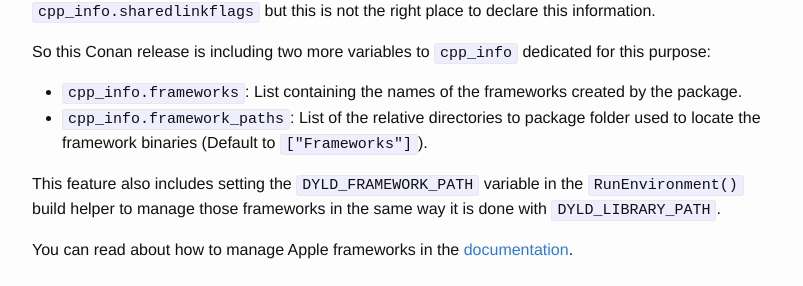
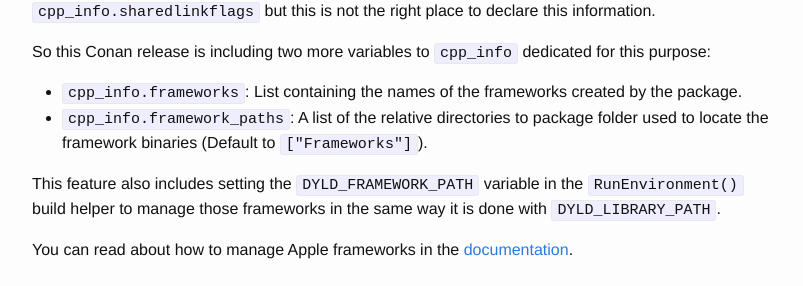
Before and after one commit to conan-io/conan-io.github.io, a Jekyll site: the page built from _posts/2019-10-01-New-conan-release-1-19.markdown, in a window 1280 px wide and 900 px high, scrolled down 1135 px. Shown: the part 151-437 px from the top of the window, without its empty margins (238-1041 px from the left). Built offline with Jekyll 4.4.1, drawn with Linux system fonts in a browser that asks for light colours; comment, search, counter and statistics services are not loaded.

```diff
--- a/_posts/2019-10-01-New-conan-release-1-19.markdown
+++ b/_posts/2019-10-01-New-conan-release-1-19.markdown
@@ -42,7 +42,7 @@ with the `-framework` flag. Some recipes were declaring flags to link with frame
 So this Conan release is including two more variables to `cpp_info` dedicated for this purpose:
 
 - `cpp_info.frameworks`: List containing the names of the frameworks created by the package.
-- `cpp_info.framework_paths`: List of the relative directories to package folder used to locate the framework binaries (Default to
+- `cpp_info.framework_paths`: A list of the relative directories to package folder used to locate the framework binaries (Default to
   `["Frameworks"]`).
 
 This feature also includes setting the `DYLD_FRAMEWORK_PATH` variable in the `RunEnvironment()` build helper to manage those frameworks in
```
